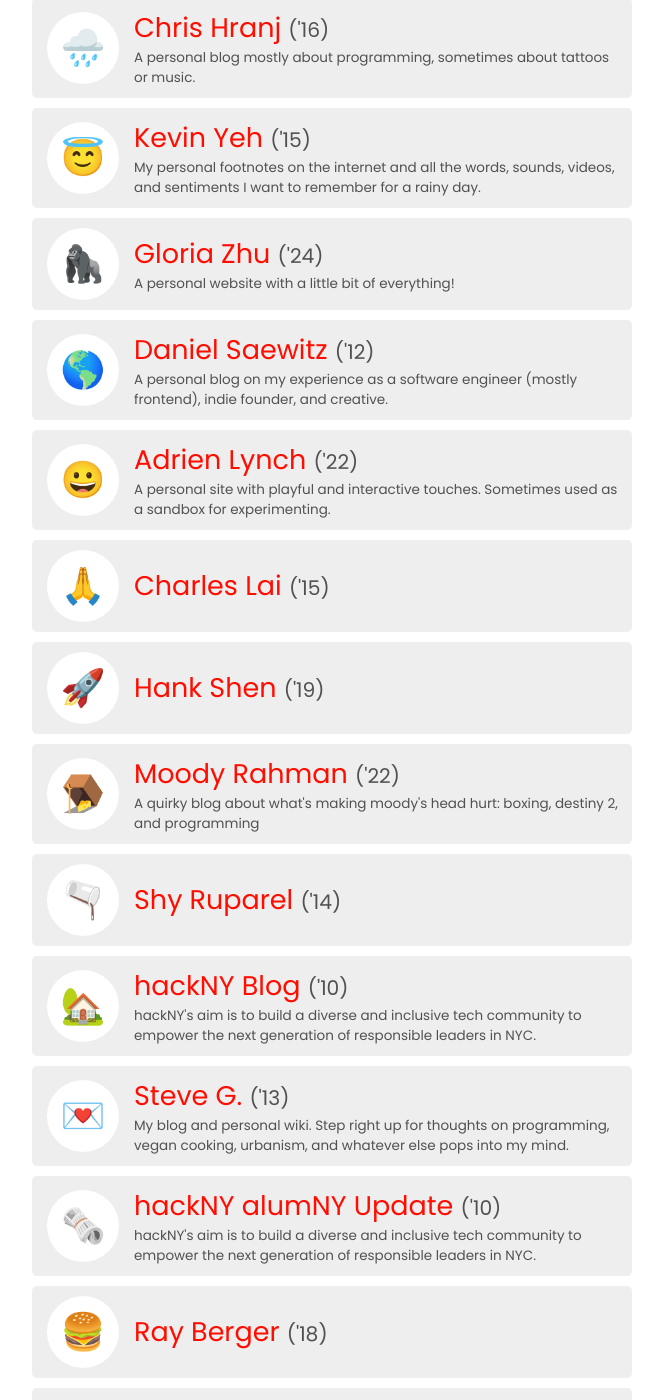
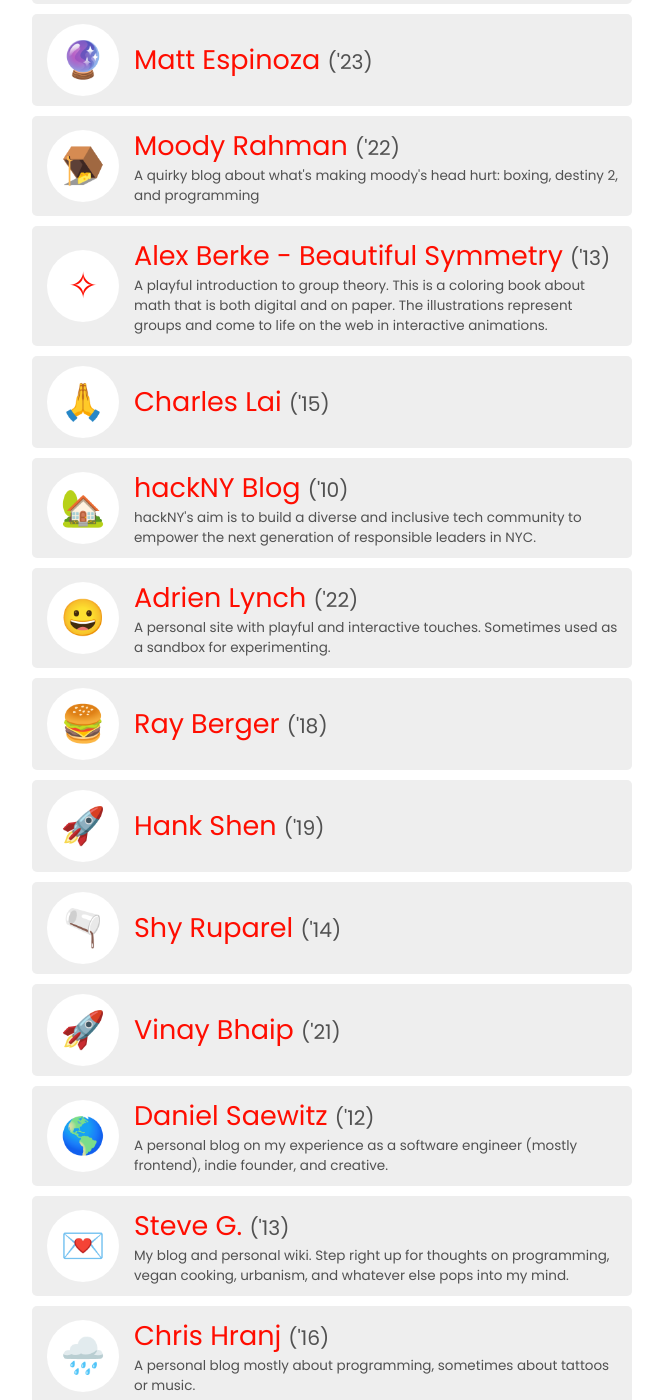
Before and after one commit to hackny/webring, a Jekyll site: the page built from index.html, in a window 1280 px wide and 1400 px high, scrolled down 929 px. Shown: the whole window, without its empty margins (308-971 px from the left). Built offline with Jekyll 4.4.1, drawn with Linux system fonts in a browser that asks for light colours; some of the changed text lies outside the part shown.

Commit message:
Update fellows.yaml with Alex Berke website
Signed-off-by: Alex <berke.alexandra@gmail.com>

```diff
--- a/_data/fellows.yaml
+++ b/_data/fellows.yaml
@@ -101,3 +101,9 @@
   url: https://aadriien.github.io
   image: https://raw.githubusercontent.com/aadriien/aadriien.github.io/refs/heads/main/assets/images/github-avatar-aadriien-outlined.png
   description: "A personal site with playful and interactive touches. Sometimes used as a sandbox for experimenting."
+- name: Alex Berke - Beautiful Symmetry
+  year: 2013
+  url: http://beautifulsymmetry.onl
+  emoji: ✧
+  image: https://aberke.github.io/fractals/img/sierpinski-triangle.png
+  description: "A playful introduction to group theory. This is a coloring book about math that is both digital and on paper. The illustrations represent groups and come to life on the web in interactive animations."
```
